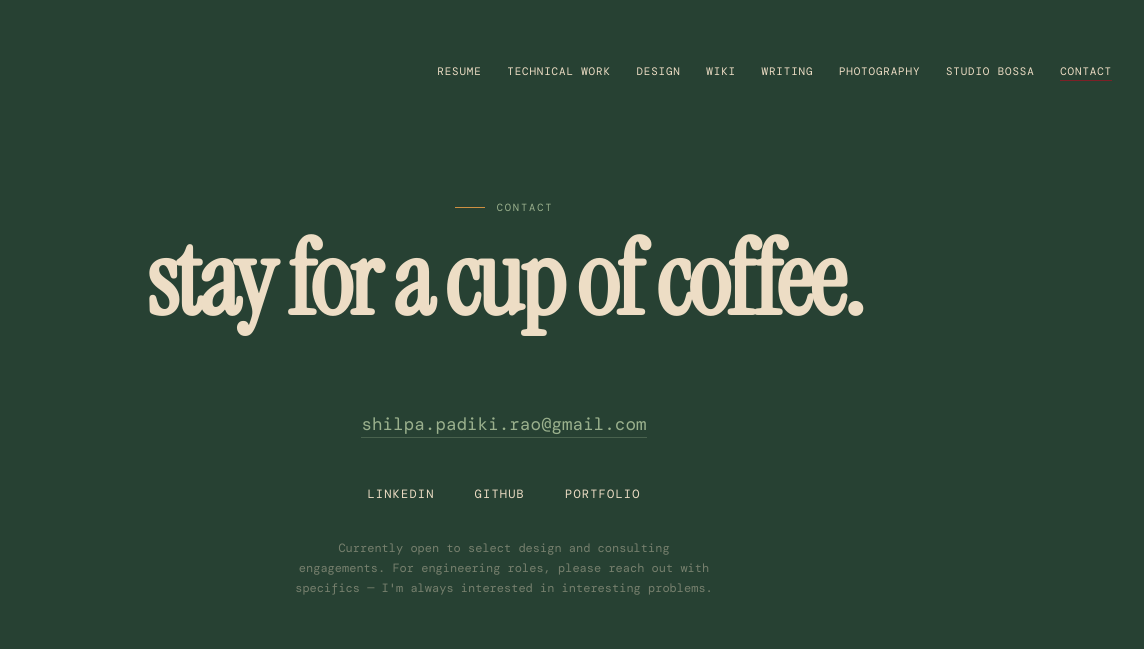
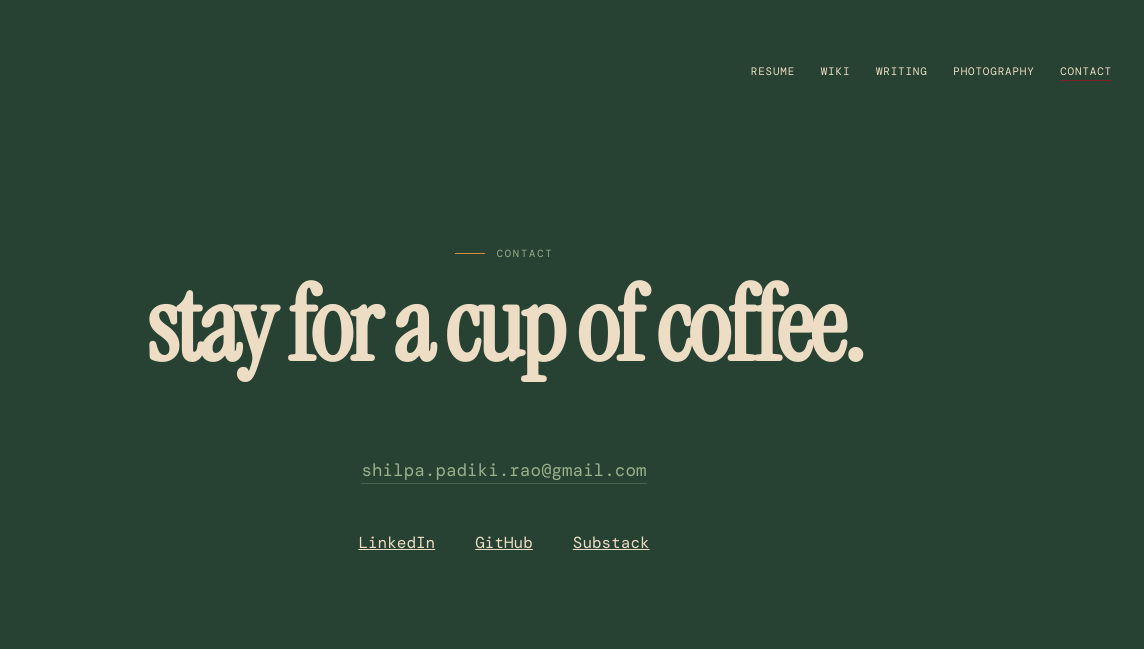
Before and after one commit to shxlpa/80PERCENT, a plain HTML site: page contact.html in a window 1280 px wide. Shown: the top 649 px of the page, 136-1280 px from the left. Drawn offline with nearby package versions, Linux system fonts and the light colour scheme; a web font is replaced by a local one.

Commit message:
pared some pages back

```diff
--- a/contact.html
+++ b/contact.html
@@ -50,12 +50,12 @@
   <a href="index.html" class="logo"><img src="assets/figs.png" alt="Shilpa Rao"></a>
   <ul class="nav-links">
     <li><a href="resume.html">Resume</a></li>
-    <li><a href="technical-work.html">Technical Work</a></li>
-    <li><a href="design.html">Design</a></li>
+    <!-- <li><a href="technical-work.html">Technical Work</a></li> -->
+    <!-- <li><a href="design.html">Design</a></li> -->
     <li><a href="wiki.html">Wiki</a></li>
     <li><a href="writing.html">Writing</a></li>
     <li><a href="photography.html">Photography</a></li>
-    <li><a href="bossa.html">Studio BOSSA</a></li>
+    <!-- <li><a href="bossa.html">Studio BOSSA</a></li> -->
     <li><a href="contact.html" class="active">Contact</a></li>
   </ul>
 </nav>
@@ -65,11 +65,11 @@
   <h2 class="contact-heading">stay for a cup of coffee.</h2>
   <a href="mailto:shilpa.padiki.rao@gmail.com" class="email-big">shilpa.padiki.rao@gmail.com</a>
   <div class="contact-links">
-    <a href="#" class="contact-link">LinkedIn</a>
-    <a href="#" class="contact-link">GitHub</a>
-    <a href="#" class="contact-link">Portfolio</a>
+    <a href="https://www.linkedin.com/in/shxlpashxlpa/" target="_blank">LinkedIn</a>
+    <a href="https://github.com/shxlpa" target="_blank">GitHub</a>
+    <a href="https://shxlpa.substack.com/" target="_blank">Substack</a>
   </div>
-  <p class="contact-note">Currently open to select design and consulting engagements. For engineering roles, please reach out with specifics — I'm always interested in interesting problems.</p>
+  <!-- <p class="contact-note">Currently open to select design and consulting engagements. For engineering roles, please reach out with specifics — I'm always interested in interesting problems.</p> -->
 </div>
 
 <footer><span>© 2026 Shilpa Rao</span><span>Made with care</span></footer>
```
Also changed, not shown: bossa.html (+2 -2 lines), index.html (+3 -3 lines), photography.html (+5 -5 lines), resume.html (+7 -7 lines), wiki.html (+5 -5 lines), writing.html (+3 -3 lines).
